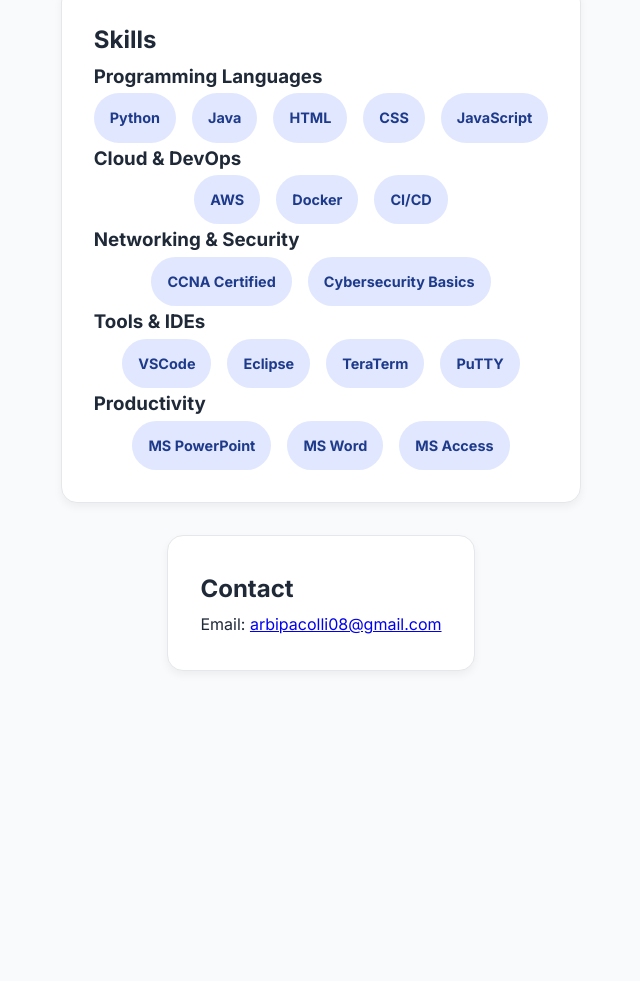
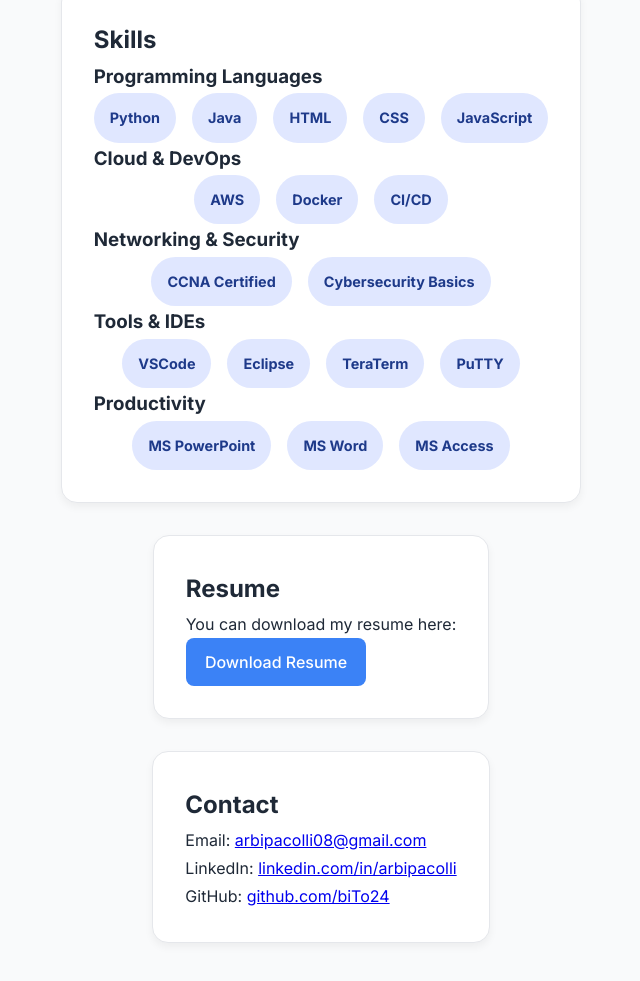
Before and after one commit to biTo24/Portofolio, a plain HTML site: page index.html in a window 1280 px wide. Shown: the part 1141-2122 px from the top of the page, without its empty margins (444-1084 px from the left). Before the commit the page ends 1876 px from the top, so only its background shows below. Drawn offline with Linux system fonts and the light colour scheme.

Commit message:
Add resume section and update contact info
Added a new Resume section with a downloadable PDF link and styled the download button. Updated the Contact section to include LinkedIn and GitHub links. Introduced a new .btn-primary class in styles.css for consistent button styling.

```diff
--- a/index.html
+++ b/index.html
@@ -130,12 +130,19 @@
   </div>
 </section>
 
+<!-- Resume Section -->
+<section id="resume">
+  <h2>Resume</h2>
+  <p>You can download my resume here:</p>
+  <a href="cv/Arbi Pacolli CV.pdf" download class="btn-primary" target="_blank" rel="noopener noreferrer">
+    Download Resume
+  </a>
+</section>
 
-    <!-- Contact -->
-    <section id="contact">
-      <h2>Contact</h2>
-      <p>Email: <a href="mailto:arbipacolli08@gmail.com">arbipacolli08@gmail.com</a></p>
-    </section>
-  </main>
-</body>
-</html>
+<!-- Contact Section -->
+<section id="contact">
+  <h2>Contact</h2>
+  <p>Email: <a href="mailto:arbipacolli08@gmail.com">arbipacolli08@gmail.com</a></p>
+  <p>LinkedIn: <a href="https://www.linkedin.com/in/arbipacolli" target="_blank" rel="noopener noreferrer">linkedin.com/in/arbipacolli</a></p>
+  <p>GitHub: <a href="https://github.com/biTo24" target="_blank" rel="noopener noreferrer">github.com/biTo24</a></p>
+</section>
--- a/styles.css
+++ b/styles.css
@@ -136,6 +136,29 @@ section {
   transform: translateY(-2px);
 }
 
+/* ===== .btn-primary (for Resume & Contact buttons) ===== */
+.btn-primary {
+  display: inline-block;
+  background-color: #3b82f6;
+  color: #ffffff;
+  padding: 0.6rem 1.2rem;
+  font-weight: 500;
+  font-size: 1rem;
+  border-radius: 8px;
+  text-decoration: none;
+  transition: background-color 0.3s ease, transform 0.2s ease;
+  cursor: pointer;
+  border: none;
+  text-align: center;
+}
+
+.btn-primary:hover,
+.btn-primary:focus {
+  background-color: #2563eb;
+  transform: translateY(-2px);
+  outline: none;
+}
+
 /* ===== Skills ===== */
 .skills {
   display: flex;
@@ -212,6 +235,7 @@ section {
     align-items: center;
   }
 }
+
 /* ===== Project Grid & Cards ===== */
 .project-grid {
   display: grid;
```
Also changed, not shown: 1 other file.
